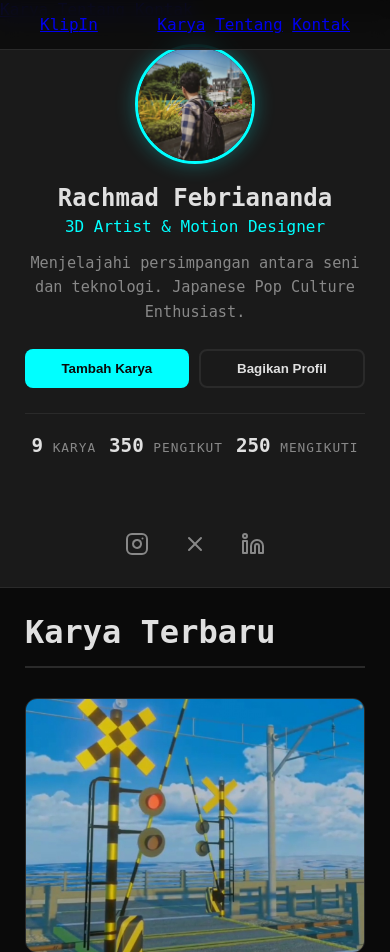
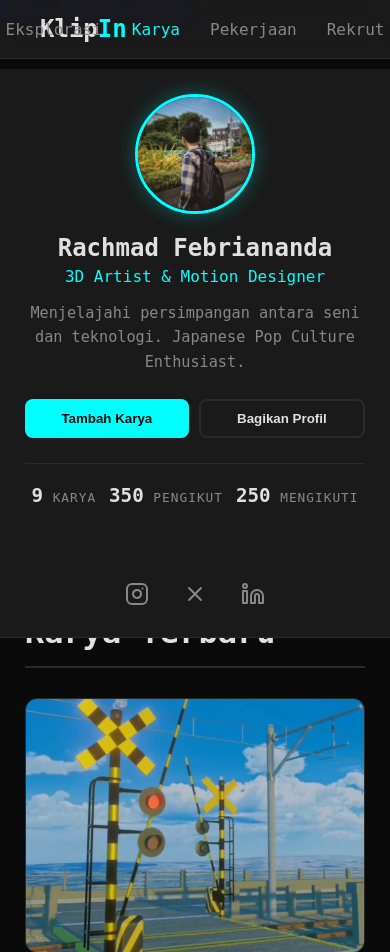
Before and after one commit to rachmadfebri/utsWeb, a PHP site: page /profile.html in a window 390 px wide. Shown: the top 952 px of the page. Run offline with PHP 8.4, Linux system fonts and the light colour scheme.

Commit message:
add style & responsive for top bar & profile

```diff
--- a/profile.css
+++ b/profile.css
@@ -22,10 +22,37 @@
   justify-content: space-between;
   align-items: center;
   padding: 15px 40px;
-  background-color: rgba(10, 10, 10, 0.8);
+  background-color: rgba(30, 30, 30, 0.8);
   backdrop-filter: blur(10px);
   border-bottom: 1px solid var(--border-color);
   z-index: 1000;
+}
+
+.logo {
+  font-weight: 700;
+  font-size: 1.5rem;
+  color: var(--primary-text-color);
+  text-decoration: none;
+}
+.logo span {
+  color: var(--accent-color);
+}
+
+.desktop-nav {
+  position: absolute;
+  left: 50%;
+  transform: translateX(-50%);
+  display: flex;
+  gap: 30px;
+}
+.desktop-nav a {
+  color: var(--secondary-text-color);
+  text-decoration: none;
+  transition: color 0.3s;
+}
+.desktop-nav a:hover,
+.desktop-nav a.active {
+  color: var(--accent-color);
 }
 
 body {
@@ -48,7 +75,7 @@ body {
   background-color: var(--card-background);
   border-right: 1px solid var(--border-color);
   position: fixed;
-  top: 0;
+  top: 50px;
   left: 0;
   height: 100%;
   overflow-y: auto;
@@ -152,7 +179,7 @@ body {
 }
 
 .social-links {
-  margin-top: auto; /* Mendorong ke bawah */
+  margin-top: 140px;
   padding-top: 20px;
 }
 
@@ -172,9 +199,10 @@ body {
 
 /* Konten Item Sebelah Kanan */
 .portfolio-content {
-  margin-left: 25%; /* Sama dengan lebar sidebar */
+  margin-left: 25%;
   width: 75%;
   padding: 40px;
+  padding-top: 60px;
 }
 
 .portfolio-header h2 {
--- a/profile.html
+++ b/profile.html
@@ -16,9 +16,10 @@
     <header class="top-bar">
       <a href="#" class="logo">Klip<span>In</span></a>
       <nav class="desktop-nav">
+        <a href="#">Eksplorasi</a>
         <a href="#" class="active">Karya</a>
-        <a href="#">Tentang</a>
-        <a href="#">Kontak</a>
+        <a href="#">Pekerjaan</a>
+        <a href="#">Rekrut</a>
       </nav>
     </header>
 
```
Also changed, not shown: profile.js (added, +15 -0 lines).
